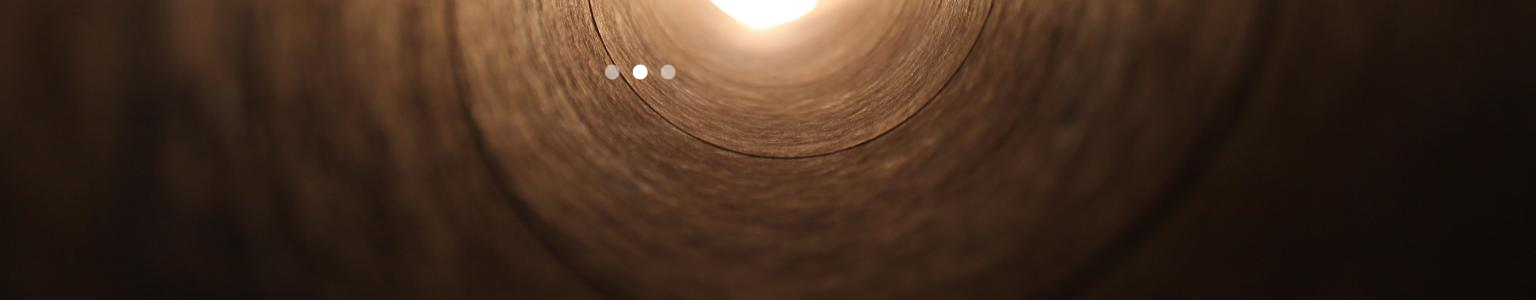
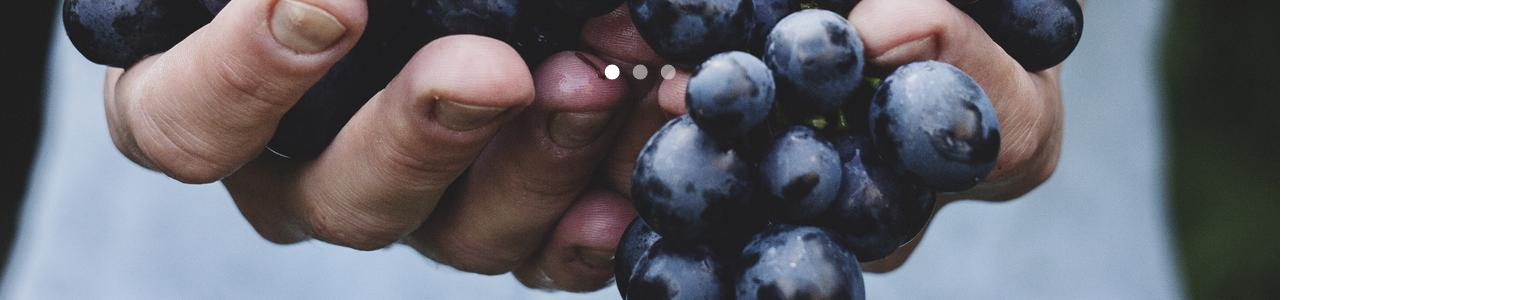
Before and after one commit to daoxuantung/healthcoach, a plain HTML site: page index.html in a window 1280 px wide. Both pictures are taken after a click on the element 612 px from the left and 587 px from the top of the page. Shown: the part 515-815 px from the top of the page, 1536 px wide, since content can reach past the window. Drawn offline with nearby package versions, Linux system fonts and the light colour scheme.

Commit message:
Fix animation images

```diff
--- a/index.html
+++ b/index.html
@@ -102,12 +102,11 @@
     </div>
     <div class="slideshow-container">
         <div class="buttons">
-            <span class="button"></span>
-            <span class="button"></span>
-            <span class="button"></span>
+            <span class="button" onclick="currentSlide(0)"></span>
+            <span class="button" onclick="currentSlide(1)"></span>
+            <span class="button" onclick="currentSlide(2)"></span>
         </div>
-        <div class="slide">
-            <img class="img" src="/images/image-1.jpg"">
+        <div class="slide" style="background-image: url('/images/image-1.jpg');">
             <div class="caption caption-position--left">
                 <h5>Welcome to health coach</h5>
                 <h2>Get in shape faster, live your happy life</h2>
@@ -117,8 +116,7 @@
                 </span>
             </div>
         </div>
-        <div class="slide">
-            <img class="img" src="/images/image-2.jpg"">
+        <div class="slide" style="background-image: url('/images/image-2.jpg');">
             <div class="caption caption-position--right">
                 <h5>A Fresh approach to healthy life</h5>
                 <h2>Unlock your potential with good nutrition</h2>
@@ -128,7 +126,7 @@
                     </span>
             </div>
         </div>
-        <div class="slide">
+        <div class="slide" style="background-image: url('/images/image-3.jpg');">
             <img class="img" src="/images/image-3.jpg"">
             <div class="caption caption-position--left">
                 <h5>Welcome to health coach</h5>
--- a/scripts/main.js
+++ b/scripts/main.js
@@ -1,24 +1,31 @@
-var slideIndex = 0;
-// clickSlides();
+//khai báo biến slideIndex đại diện cho slide hiện tại
+var slideIndex;
+//mặc định hiển thị slide đầu tiên
+showSlides(slideIndex = 0);
 
-window.onload = function showSlides() {
-
+function currentSlide(n) {
+    showSlides(slideIndex = n);
+}
+// KHai bào hàm hiển thị slide
+function showSlides() {
+    var i;
     var slides = document.getElementsByClassName("slide");
     var buttons = document.getElementsByClassName("button");
-
-    for (let i = 0; i < slides.length; i++) {
+    for (i = 0; i < slides.length; i++) {
         slides[i].style.display = "none";
     }
-
-    slideIndex++;
-    if (slideIndex > slides.length) {
-        slideIndex = 1;
-    }
-    for (let i = 0; i < buttons.length; i++) {
-        buttons[i].className = buttons[i].className.replace(" button-actived", "");
+    for (i = 0; i < buttons.length; i++) {
+        buttons[i].className =buttons[i].className.replace(" button-actived", "");
     }
 
-    slides[slideIndex-1].style.display = "block";
-    buttons[slideIndex-1].className += " button-actived";
-    setTimeout(showSlides, 4000);
+    slides[slideIndex].style.display = "block";
+    buttons[slideIndex].className += " button-actived";
+    //chuyển đến slide tiếp theo
+    slideIndex++;
+    //nếu đang ở slide cuối cùng thì chuyển về slide đầu
+    if (slideIndex > slides.length - 1) {
+        slideIndex = 0;
+    }
+    //tự động chuyển đổi slide sau 4s
+    setTimeout(showSlides, 5000);
 }
--- a/styles/style.css
+++ b/styles/style.css
@@ -144,7 +144,12 @@
     background-color: #FFF;
 }
 
-.slide > .img {
+
+.slide {
+    width: 100%;
+    height: 70rem;
+    background-size: cover;
+    background-position: center;
     animation: animation 3s;
 }
 
```
